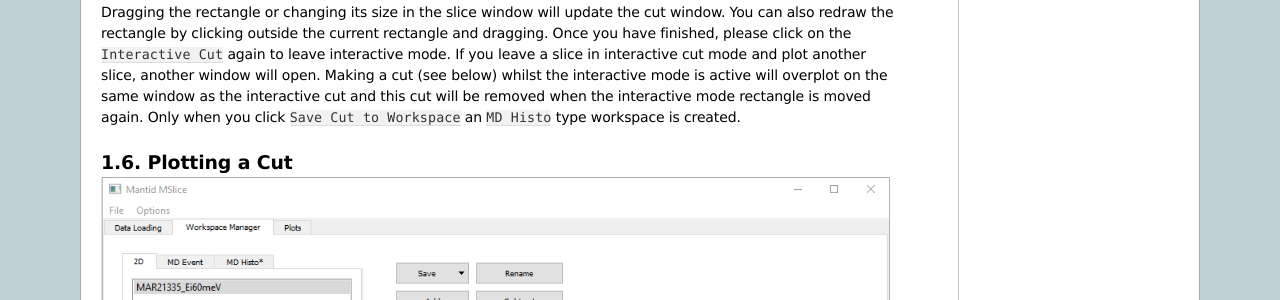
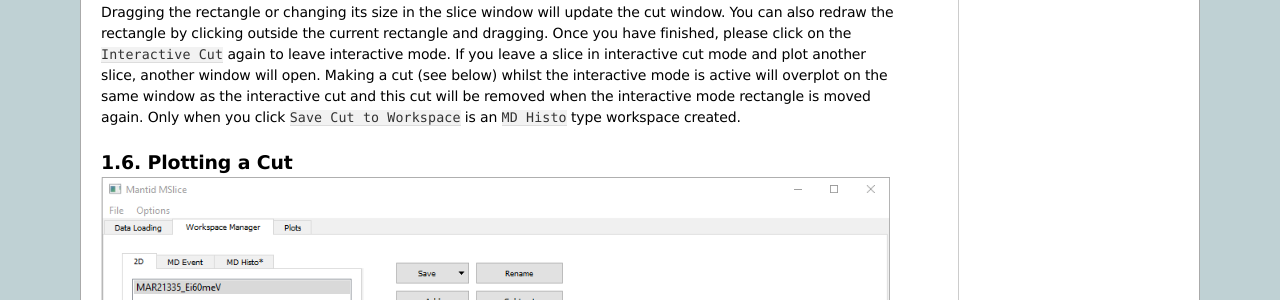
Before and after one commit to mantidproject/mslice, a Sphinx documentation site: the page built from docs/source/quickstart.rst, in a window 1280 px wide and 900 px high, scrolled down 4347 px. Shown: the part 151-451 px from the top of the window. Built offline with Sphinx 7.4.7, drawn with Linux system fonts in a browser that asks for light colours; formulas are drawn with MathJax 3.

```diff
--- a/docs/source/quickstart.rst
+++ b/docs/source/quickstart.rst
@@ -105,7 +105,7 @@ rectangle by clicking outside the current rectangle and dragging. Once you have
 ``Interactive Cut`` again to leave interactive mode. If you leave a slice in interactive cut mode and plot another
 slice, another window will open. Making a cut (see below) whilst the interactive mode is active will overplot on the
 same window as the interactive cut and this cut will be removed when the interactive mode rectangle is moved again.
-Only when you click ``Save Cut to Workspace`` an ``MD Histo`` type workspace is created.
+Only when you click ``Save Cut to Workspace`` is an ``MD Histo`` type workspace created.
 
 Plotting a Cut
 --------------
```
